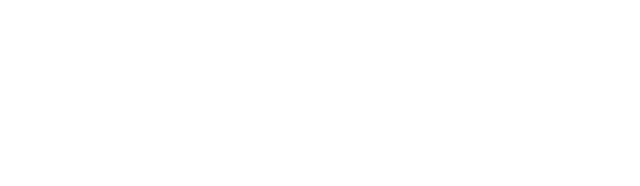
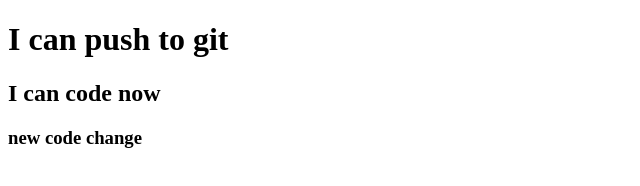
Before and after one commit to rahmanhas/my-second-repo, a plain HTML site: page index.html in a window 1280 px wide. Shown: the whole page, without its empty margins (0-640 px from the left). Drawn offline with Linux system fonts and the light colour scheme.

Commit message:
added header

```diff
--- a/index.html
+++ b/index.html
@@ -7,6 +7,8 @@
     <title>my second repository</title>
 </head>
 <body>
-
+    <h1>I can push to git</h1>
+    <h2>I can code now</h2>
+    <h3>new code change</h3>
 </body>
 </html>
```
